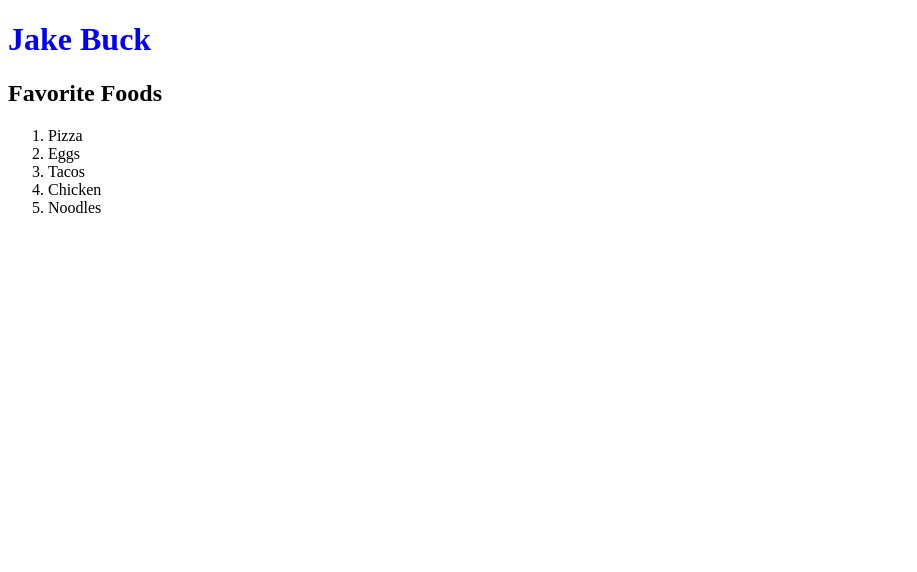
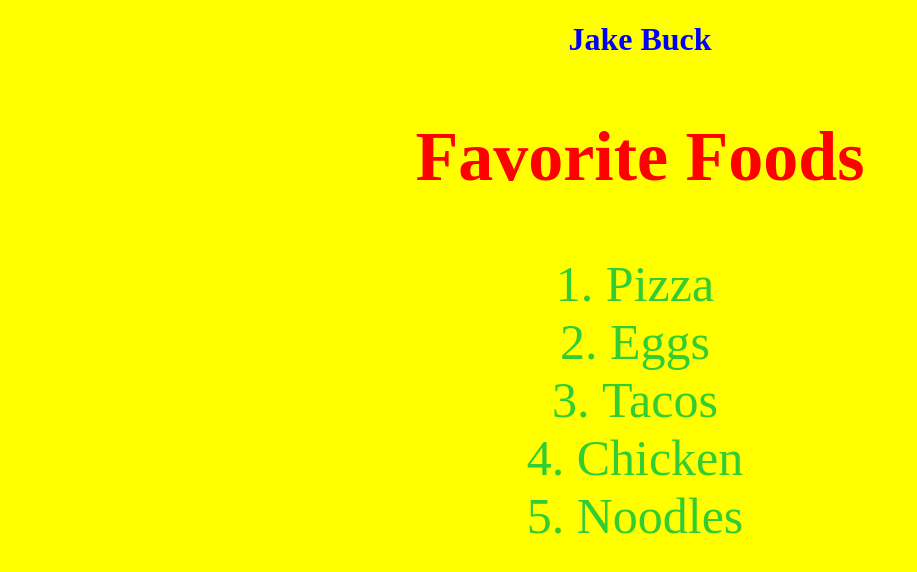
Before and after one commit to jakembuck/fav_foods, a plain HTML site: page index.html in a window 1280 px wide. Shown: the whole page, without its empty margins (0-917 px from the left). Drawn offline with Linux system fonts and the light colour scheme.

Commit message:
wow so cool css

```diff
--- a/styles.css
+++ b/styles.css
@@ -1,3 +1,24 @@
+body {
+    background-color: yellow;
+}
+
 h1 {
-    color: blue
+    color: blue;
+    display: flex;
+    justify-content: center;
+
 }
+h2 {
+    color: red;
+    display: flex;
+    justify-content: center;
+    font-size: 70px;
+}
+ol {
+    color: limegreen;
+    font-size: 50px;
+    display: flex;
+    flex-direction: column;
+    justify-content: center;
+    align-items: center;
+}
```
